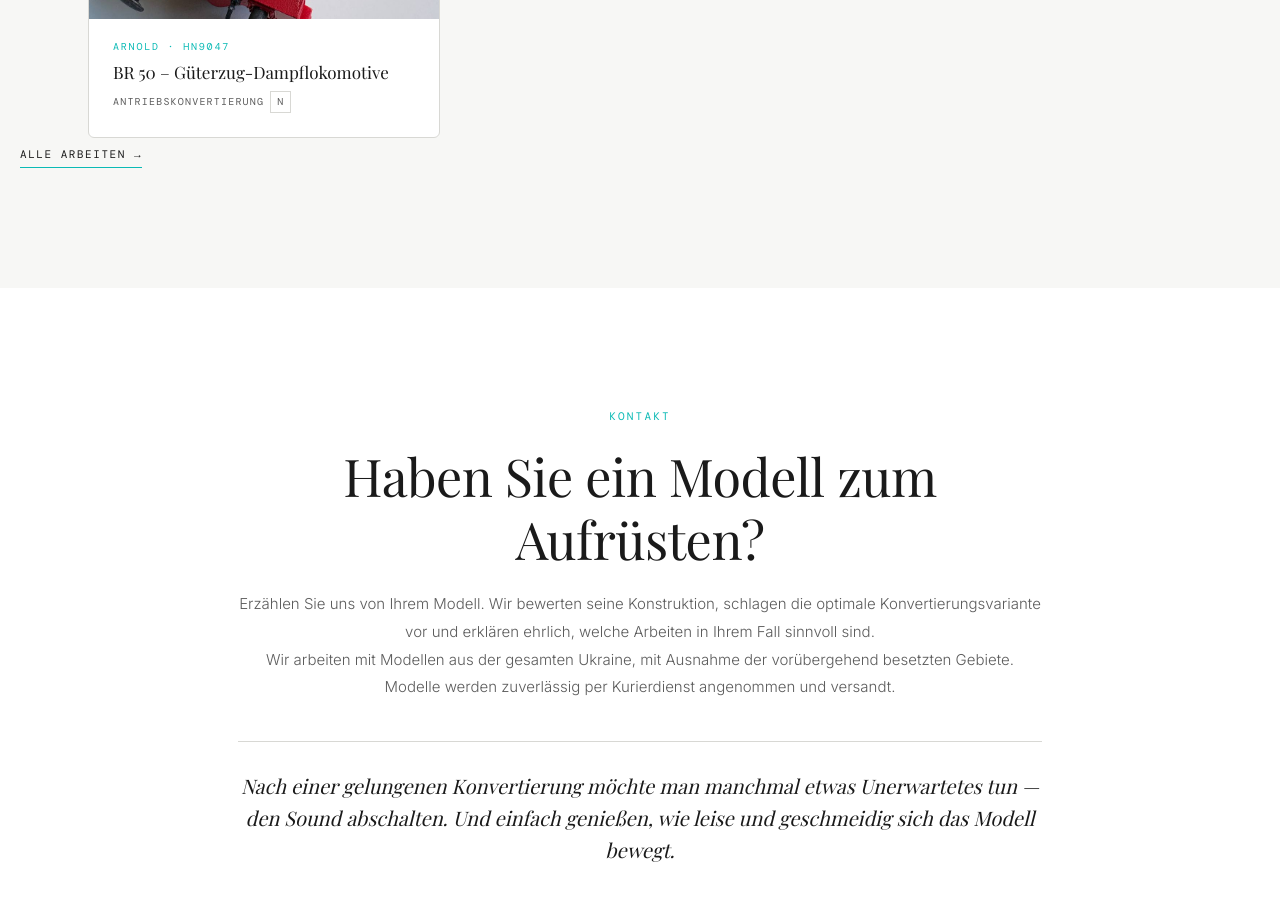
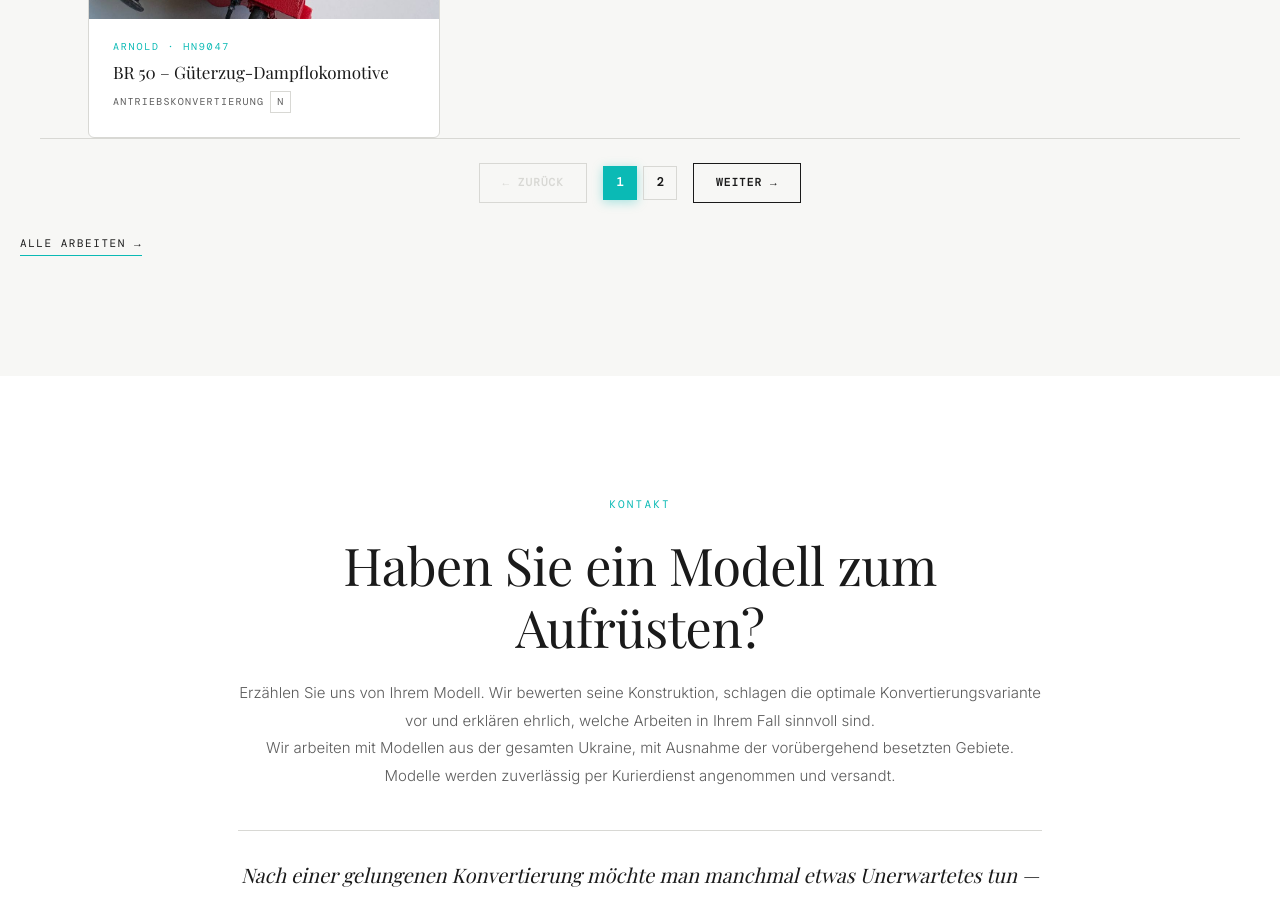
Before and after one commit to yevhenii-priadko/railway-atelier, a Next.js app: page /de/ in a window 1280 px wide. Shown: the part 4380-5277 px from the top of the page. Built offline with nearby package versions, Linux system fonts and the light colour scheme; a web font is replaced by a local one.

Commit message:
feat(homepage): show pagination in gallery teaser, not just /works/

```diff
--- a/src/app/globals.css
+++ b/src/app/globals.css
@@ -170,7 +170,8 @@ body { font-family: 'Inter', sans-serif; color: var(--dark); background: var(--w
 ══════════════════════════════ */
 .gallery { padding: 56px 0 72px; background: var(--light); }
 .gallery-header { padding: 0 20px 28px; }
-.gallery-grid { display: grid; grid-template-columns: 1fr 1fr; gap: 10px; padding: 0 20px; }
+.gallery-grid { display: grid; grid-template-columns: 1fr 1fr; gap: 10px; padding: 0 20px; margin-bottom: 28px; }
+.gallery .pagination { padding: 24px 20px; }
 .gallery-card { background: var(--white); border: 1px solid var(--rule); border-radius: 6px; overflow: hidden; text-decoration: none; color: inherit; display: flex; flex-direction: column; transition: box-shadow 0.25s, transform 0.25s; }
 .gallery-card:hover { box-shadow: 0 8px 32px rgba(0,0,0,0.08); transform: translateY(-3px); }
 .gallery-card-img { aspect-ratio: 3/2; overflow: hidden; }
@@ -370,6 +371,7 @@ footer { background: var(--tiffany-pale); padding: 36px 20px; display: flex; fle
   .gallery { padding: 64px 0 80px; }
   .gallery-header { padding: 0 40px 40px; }
   .gallery-grid { grid-template-columns: repeat(2, 1fr); gap: 16px; padding: 0 40px; }
+  .gallery .pagination { padding: 24px 40px; }
   .gallery-card-info { padding: 18px 20px 22px; }
   .gallery-card-title { font-size: 16px; }
 
@@ -445,6 +447,7 @@ footer { background: var(--tiffany-pale); padding: 36px 20px; display: flex; fle
   .gallery { padding: 80px 0 120px; }
   .gallery-header { padding: 0 48px 48px; max-width: 1200px; margin: 0 auto; }
   .gallery-grid { grid-template-columns: repeat(3, 1fr); gap: 24px; padding: 0 48px; max-width: 1200px; margin: 0 auto; }
+  .gallery .pagination { padding: 24px 48px; max-width: 1200px; margin: 0 auto; }
   .gallery-card-info { padding: 20px 24px 24px; }
   .gallery-card-title { font-size: 17px; }
 
--- a/src/components/Gallery.tsx
+++ b/src/components/Gallery.tsx
@@ -1,16 +1,20 @@
 import Link from "next/link";
 import type { Locale } from "@/i18n/config";
 import type { Dictionary } from "@/i18n/dictionaries";
-import { getProjectsForPage } from "@/data/projects";
+import { getProjectsForPage, getTotalWorkPages } from "@/data/projects";
 import ProjectCard from "./ProjectCard";
+import Pagination from "./Pagination";
 
 /**
  * Homepage teaser: shows page 1 of the portfolio (the same static data
  * used for full pagination on /works/) with a link through to the full,
- * paginated archive.
+ * paginated archive. Pagination controls are repeated here (not just on
+ * /works/) so visitors can jump straight to page 2+ without first
+ * clicking through to the archive.
  */
 export default function Gallery({ locale, dict }: { locale: Locale; dict: Dictionary }) {
   const featured = getProjectsForPage(1);
+  const totalPages = getTotalWorkPages();
   return (
     <section className="gallery" id="work">
       <div className="gallery-header">
@@ -22,6 +26,7 @@ export default function Gallery({ locale, dict }: { locale: Locale; dict: Dictio
           <ProjectCard key={project.slug} project={project} locale={locale} />
         ))}
       </div>
+      <Pagination locale={locale} dict={dict} page={1} totalPages={totalPages} />
       <Link href={`/${locale}/works/`} className="gallery-more">
         {dict.work.viewAll} →
       </Link>
```
